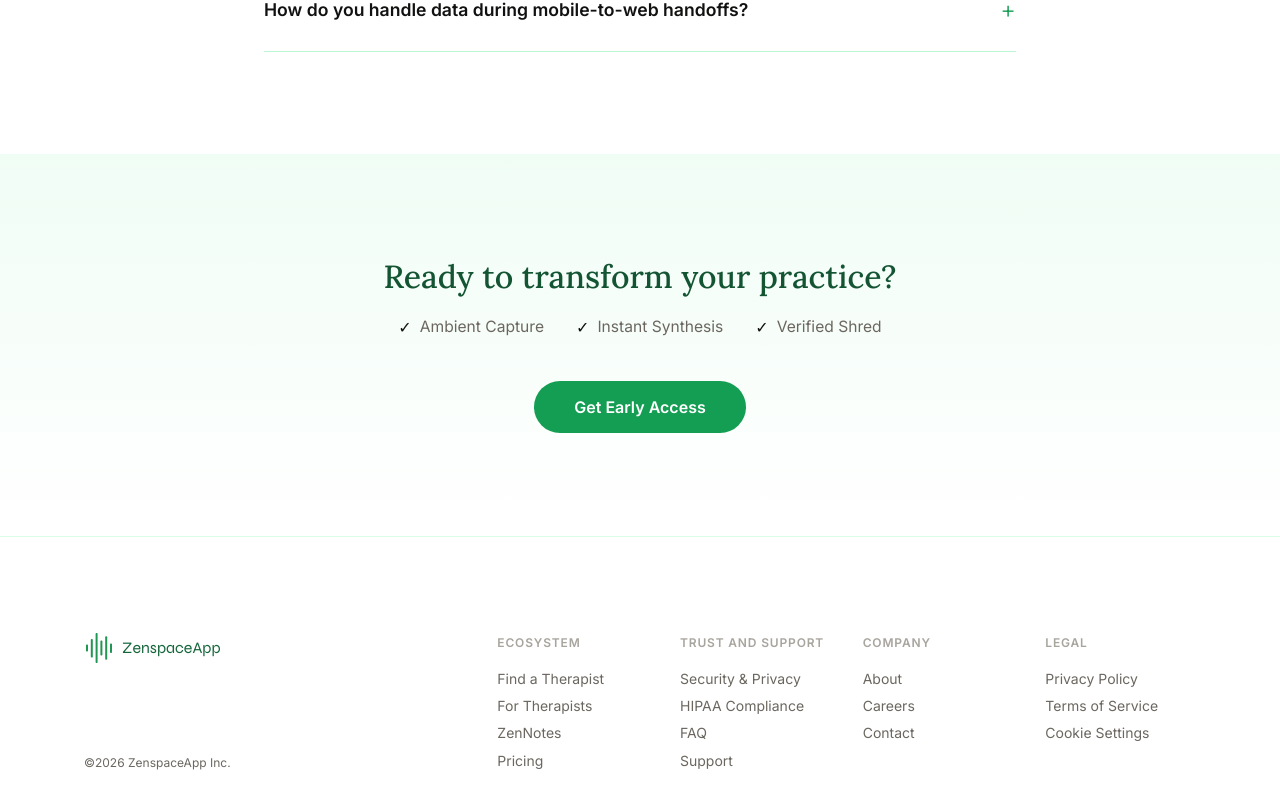
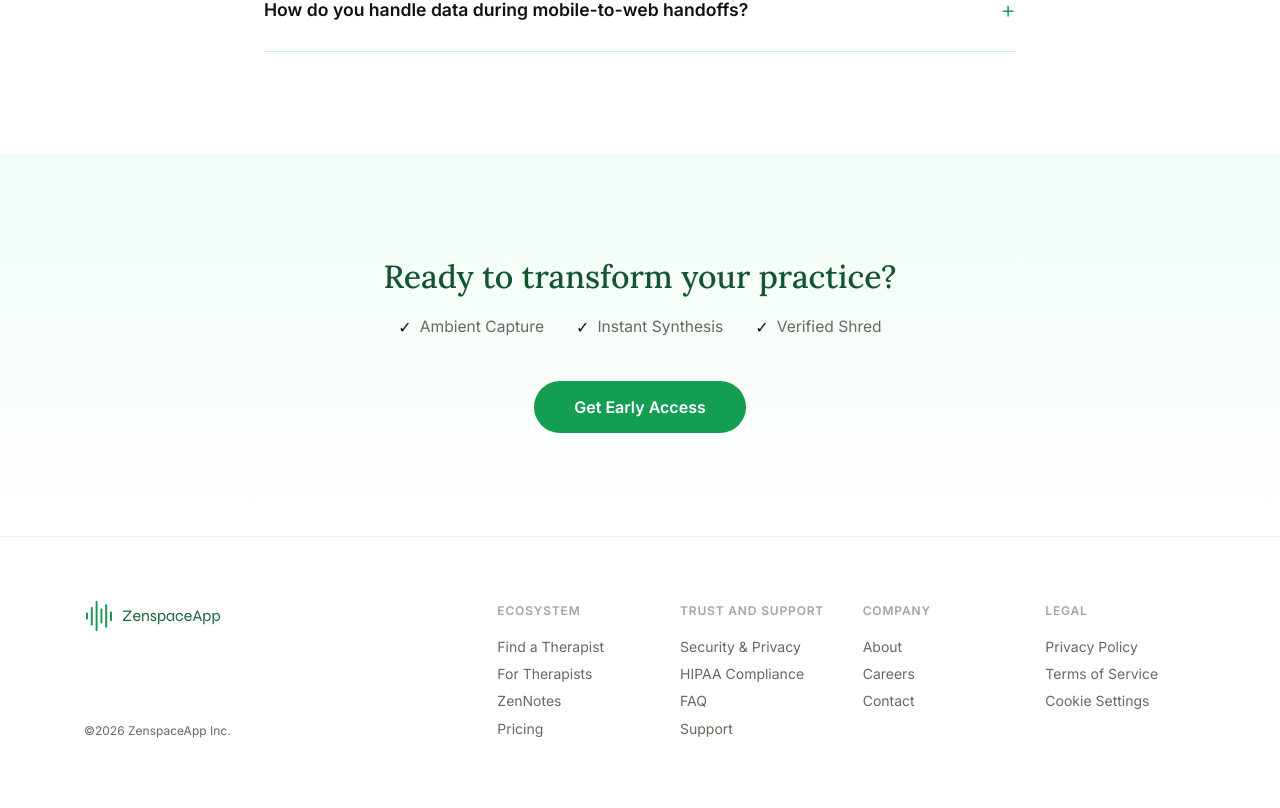
Before and after one commit to ZenSpaceApp/zenspace, a Next.js app: page /zennotes in a window 1280 px wide. Shown: the part 6553-7361 px from the top of the page. Built offline with nearby package versions, Linux system fonts and the light colour scheme.

Commit message:
Changed footer padding

```diff
--- a/components/Footer/Footer.module.scss
+++ b/components/Footer/Footer.module.scss
@@ -2,7 +2,7 @@
 
 .footer {
   // background: var(--green-950); // Using your new Zen variables
-  padding: clamp(4rem, 8vw, 6rem) 0 5rem;
+  padding: clamp(2.5rem, 8vw, 4rem) 1rem;
   /* Remove margin-top and let the previous section's padding handle the air */
   margin-top: 0;
   border-top: 1px solid var(--green-100);
```
